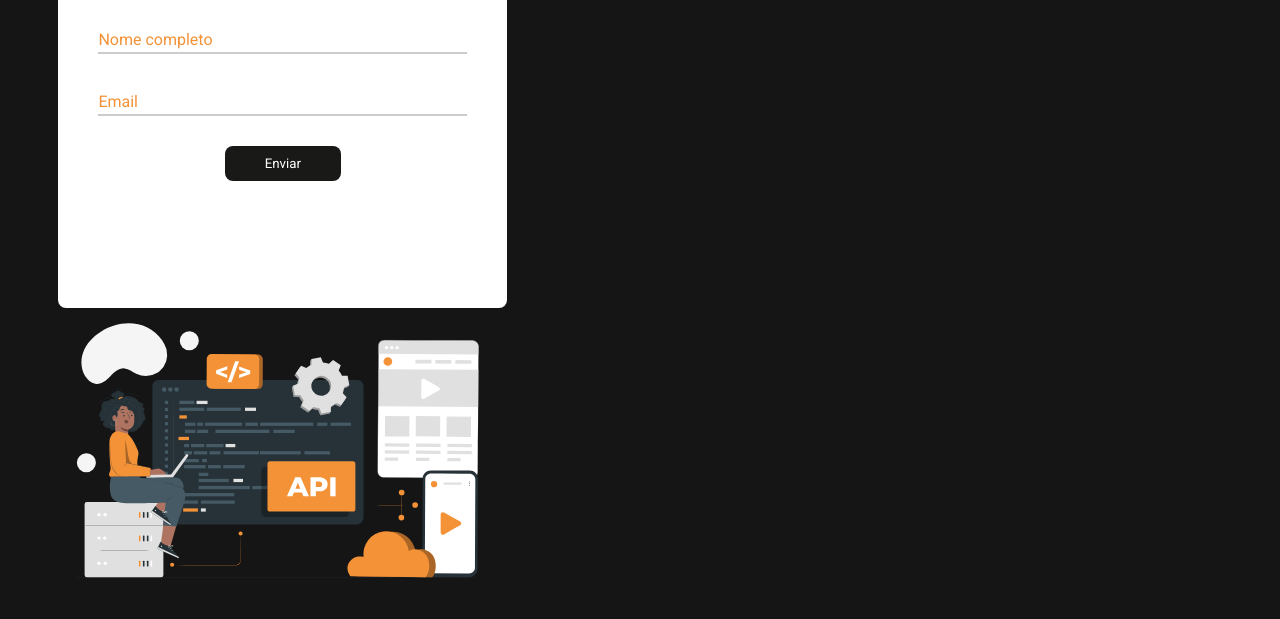
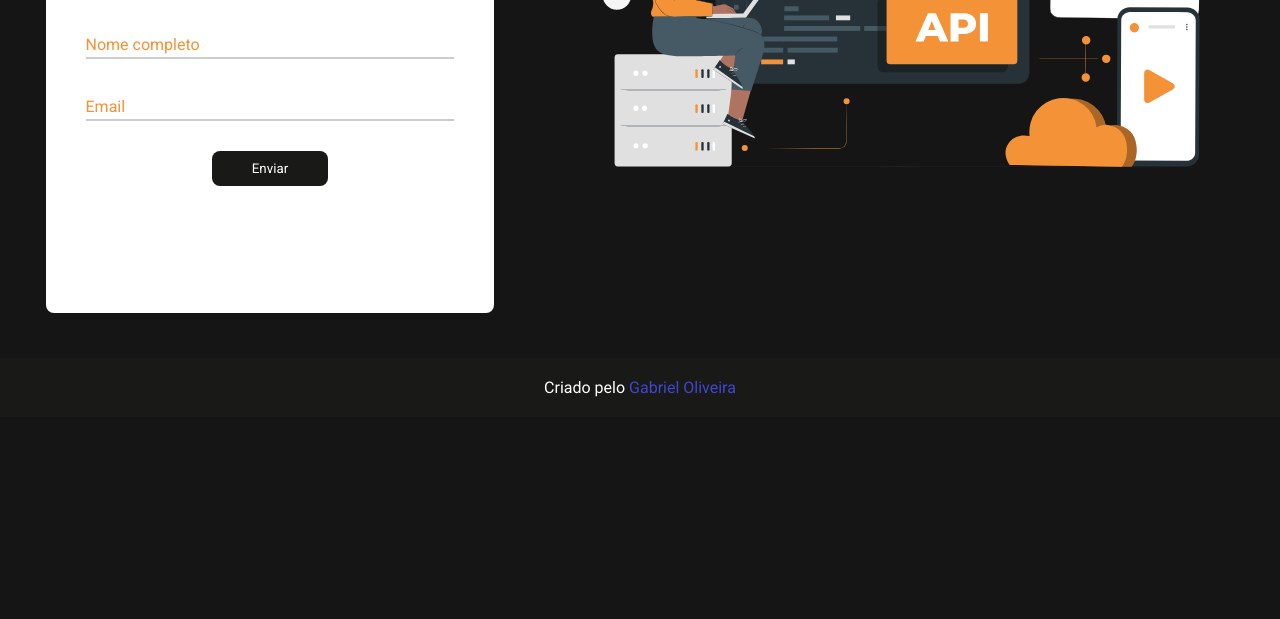
Before and after one commit to Polabiel/WebSprint, a plain HTML site: page pages/Landing Page/index.html in a window 1280 px wide. Shown: the part 448-1067 px from the top of the page. After the commit the page ends 865 px from the top, so only its background shows below. Drawn offline with Linux system fonts and the light colour scheme.

Commit message:
finalizei o site do landing page

```diff
--- a/pages/Landing Page/index.html
+++ b/pages/Landing Page/index.html
@@ -19,7 +19,8 @@
     </menu>
     <main>
       <div class="subs">
-        <h1><span>Inscreva-se agora</span> no nosso Newsletter</h1>
+        <div class="principal">
+          <h1><span>Inscreva-se agora</span> no nosso Newsletter</h1>
         <p>
           Lorem, ipsum dolor sit amet consectetur adipisicing elit. Voluptatibus
           voluptas ut debitis qui quos, totam itaque dignissimos voluptatum
@@ -43,7 +44,7 @@
             </div>
             <div class="input-single">
               <input
-                type="email"
+                type="text"
                 name=""
                 id="email-box"
                 class="input"
@@ -57,7 +58,11 @@
             </div>
           </form>
         </section>
+        </div>
       <img src="image.svg" alt="Imagem aleatoria da internet" class="img" />
     </main>
+    <footer>
+      <p>Criado pelo <span><a href="www.github.com/polabiel">Gabriel Oliveira</a></span></p>
+    </footer>
   </body>
 </html>
--- a/pages/Landing Page/style.css
+++ b/pages/Landing Page/style.css
@@ -55,14 +55,15 @@ main {
 .img {
     max-width: 650px;
     max-height: 500px;
-    margin: 0 3% 0 auto;
+    margin: auto 10px;
 }
 
 .subs {
     display: flex;
-    margin: 0 0 0 3%;
-    flex-direction: column;
-    align-items: flex-start;
+    justify-content: space-between;
+    flex: 1;
+    margin: 25px;
+    align-items: center;
     padding: 20px 20px;
 }
 
@@ -75,6 +76,7 @@ main {
     max-width: 450px;
     text-align: justify;
 }
+
 .subs h1 {
     font-weight: 800;
     margin: 20px 0;
@@ -132,8 +134,8 @@ form p {
     outline: none;
 }
 
-.input:focus ~ label,
-.input:valid ~ label{
+.input:focus~label,
+.input:valid~label {
     transform: translateY(-25px);
     font-size: 12px;
     color: var(--main-color);
@@ -143,7 +145,8 @@ form p {
     width: 100%;
     text-align: center;
 }
-form input[type=submit]{
+
+form input[type=submit] {
     padding: 10px 40px;
     border: 0;
     border-radius: 8px;
@@ -151,3 +154,23 @@ form input[type=submit]{
     color: var(--main-color-text);
     cursor: pointer;
 }
+
+footer {
+    display: flex;
+    justify-content: center;
+    align-items: center;
+    background-color: var(--main-color-black);
+    color: var(--main-color-text);
+    padding: 20px;
+}
+
+footer a {
+    text-decoration: none;
+    color: var(--main-constrast-color);
+    transition: all 0.3s;
+}
+
+footer a:hover {
+    color: var(--main-color);
+    text-decoration: underline;
+}
```
